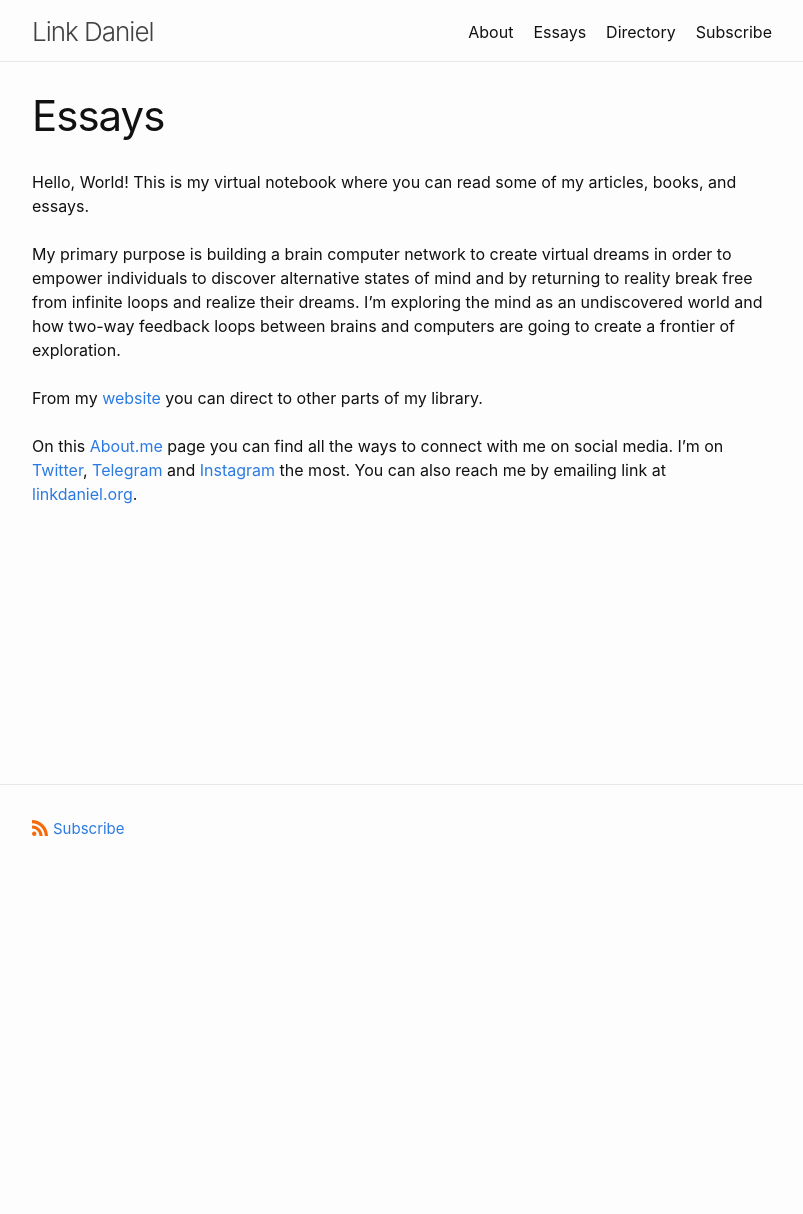
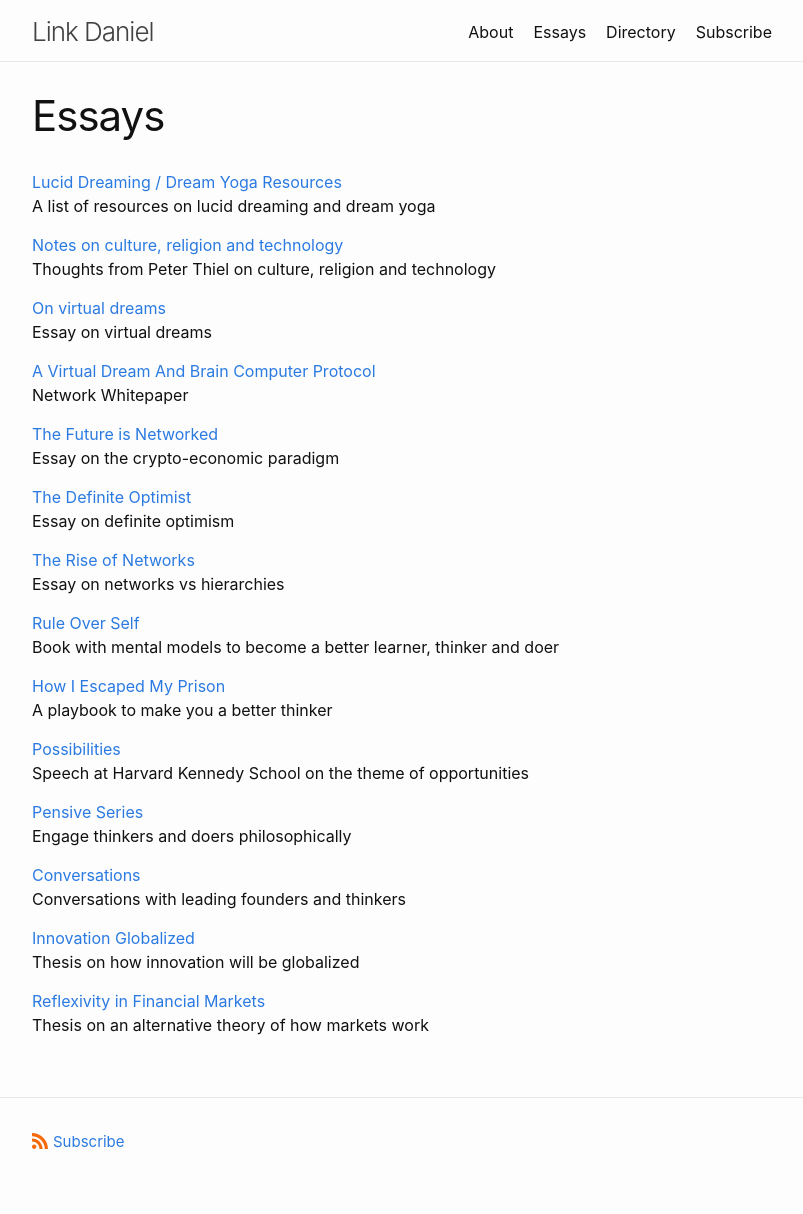
Before and after one commit to link-daniel/link.github.io, a Jekyll site: the page built from essays.md, in a window 1280 px wide. Shown: the whole page, without its empty margins (238-1041 px from the left). Built offline with Jekyll 4.4.1, drawn with Linux system fonts in a browser that asks for light colours; before the commit the page ends 900 px from its top, so only the background shows below that.

Commit message:
Update essays.md

```diff
--- a/essays.md
+++ b/essays.md
@@ -4,10 +4,60 @@ title: Essays
 permalink: /Essays/
 ---
 
-Hello, World! This is my virtual notebook where you can read some of my articles, books, and essays.\
+
+[Lucid Dreaming / Dream Yoga Resources](/dreams)
 <br>
-My primary purpose is building a brain computer network to create virtual dreams in order to empower individuals to discover alternative states of mind and by returning to reality break free from infinite loops and realize their dreams. I'm exploring the mind as an undiscovered world and how two-way feedback loops between brains and computers are going to create a frontier of exploration.\
+A list of resources on lucid dreaming and dream yoga
+
+[Notes on culture, religion and technology](/lincolnthiel)
 <br>
-From my [website](https://linkdaniel.org) you can direct to other parts of my library.\
+Thoughts from Peter Thiel on culture, religion and technology
+
+[On virtual dreams](/virtualdreams)
 <br>
-On this [About.me](https://about.me/linkdaniel) page you can find all the ways to connect with me on social media. I'm on [Twitter](https://twitter.com/linkdniel), [Telegram](https://t.me/linkdaniel) and [Instagram](https://instagram.com/linkdniel) the most. You can also reach me by emailing link at [linkdaniel.org](https://linkdaniel.org).
+Essay on virtual dreams
+
+[A Virtual Dream And Brain Computer Protocol](/network)
+<br>
+Network Whitepaper
+
+[The Future is Networked](/futurenetworked)
+<br>
+Essay on the crypto-economic paradigm
+
+[The Definite Optimist](/definiteoptimist)
+<br>
+Essay on definite optimism
+
+[The Rise of Networks](/riseofnetworks)
+<br>
+Essay on networks vs hierarchies
+
+[Rule Over Self](/ruleoverself)
+<br>
+Book with mental models to become a better learner, thinker and doer
+<br>
+
+[How I Escaped My Prison](/thinkerprison)
+<br>
+A playbook to make you a better thinker
+
+[Possibilities](/possibilities)
+<br>
+Speech at Harvard Kennedy School on the theme of opportunities
+
+[Pensive Series](/pensive)
+<br>
+Engage thinkers and doers philosophically
+
+[Conversations](/conversations)
+<br>
+Conversations with leading founders and thinkers
+
+[Innovation Globalized](/innovationglobalized)
+<br>
+Thesis on how innovation will be globalized
+
+[Reflexivity in Financial Markets](/reflexivity)
+<br>
+Thesis on an alternative theory of how markets work
```
